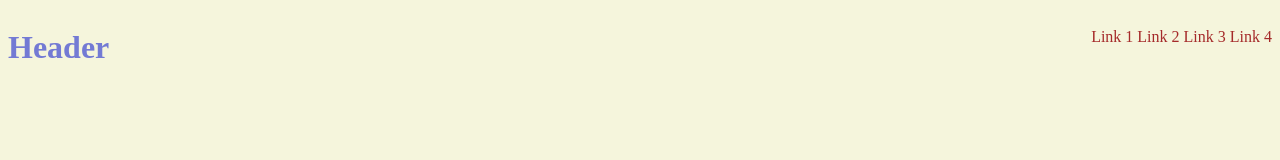
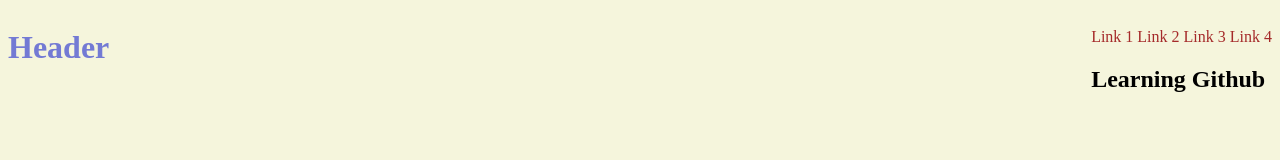
Before and after one commit to avdhoot111/gymproject, a plain HTML site: page index.html in a window 1280 px wide. Drawn offline with Linux system fonts and the light colour scheme.

Commit message:
Some features created

```diff
--- a/index.html
+++ b/index.html
@@ -16,6 +16,8 @@
                     <li><a href="#">Link 2</a> </li>
                     <li><a href="#">Link 3</a> </li>
                     <li><a href="#">Link 4</a> </li>
+
+                    <h1>Learning Github</h1>
                 </ul>
             </nav>
         </div>
```
